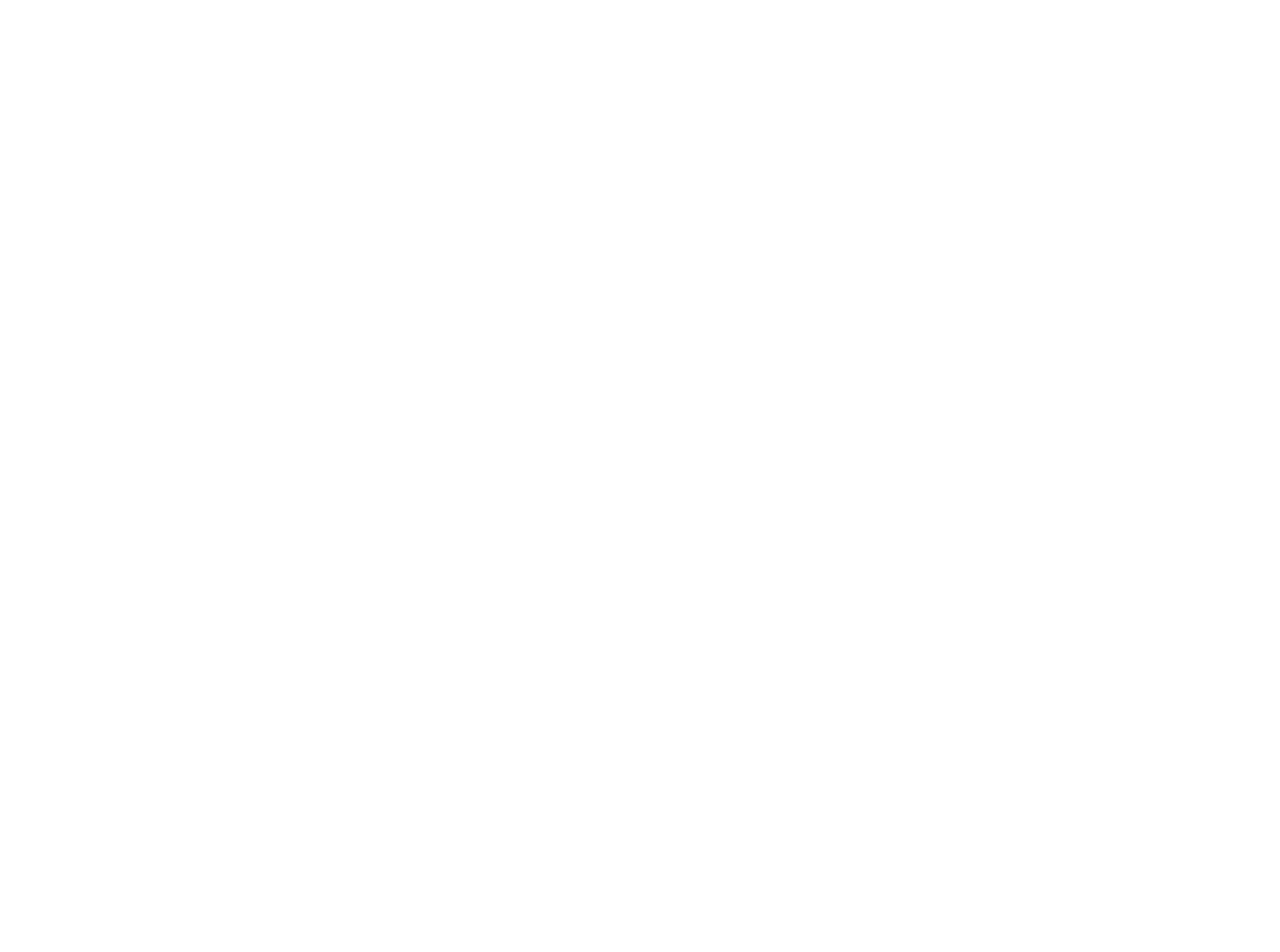
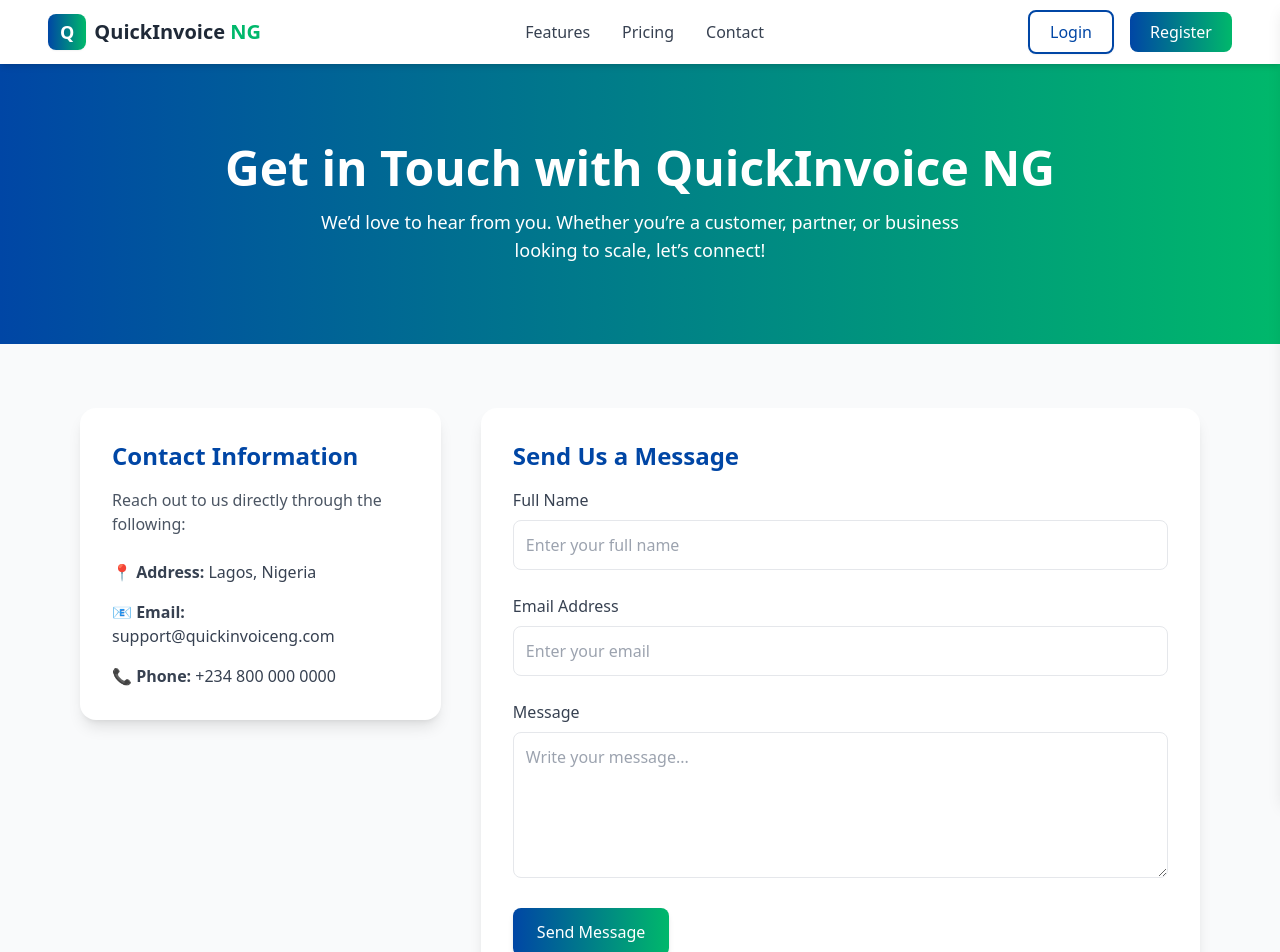
Before and after one commit to Ademolah/QuickInvoiceFrontend, a React (Create React App) app: page /contact in a window 1280 px wide. Before the commit this address had no page. Shown: the top 952 px of the page. Before the commit the page ends 800 px from the top, so only its background shows below. Built offline with nearby package versions, Linux system fonts and the light colour scheme.

Commit message:
contact us

```diff
--- a/src/App.js
+++ b/src/App.js
@@ -17,6 +17,7 @@ import ReceiptDetails from "./pages/ReceiptDetails";
 import Billing from "./pages/Billing";
 import Reports from "./pages/Reports";
 import { Toaster } from "react-hot-toast";
+import Contact from "./pages/Contact";
 
 export default function App() {
   return (
@@ -29,6 +30,7 @@ export default function App() {
           <Route path="/" element={<Landing />} />
           <Route path="/login" element={<Login />} />
           <Route path="/register" element={<Register />} />
+          <Route path="/contact" element={<Contact />}/>
           <Route
             path="/dashboard"
             element={
--- a/src/components/Navbar.jsx
+++ b/src/components/Navbar.jsx
@@ -2,6 +2,7 @@ import React, { useState } from "react";
 import { Link } from "react-router-dom";
 import { motion } from "framer-motion";
 import { Menu, X } from "lucide-react";
+import Contact from "../pages/Contact";
 
 export default function Navbar() {
   const [drawerOpen, setDrawerOpen] = useState(false);
@@ -20,10 +21,14 @@ export default function Navbar() {
           className="flex items-center gap-2"
         >
           <div className="bg-gradient-to-r from-[#0046A5] to-[#00B86B] text-white font-bold text-lg px-3 py-1 rounded-lg shadow-sm">
+            <Link to="/">
             Q
+            </Link>
           </div>
           <h1 className="font-poppins font-bold text-xl text-gray-800">
+            <Link to="/">
             QuickInvoice
+            </Link>
             <span className="text-[#00B86B]"> NG</span>
           </h1>
         </motion.div>
@@ -49,7 +54,7 @@ export default function Navbar() {
             Pricing
           </Link>
           <Link
-            to="/#contact"
+            to="/contact"
             className="text-gray-700 hover:text-[#0046A5] transition-colors duration-200 font-medium"
           >
             Contact
--- /dev/null
+++ b/src/pages/Contact.jsx
@@ -0,0 +1,175 @@
+import React from "react";
+import { motion } from "framer-motion";
+import Navbar from "../components/Navbar";
+import Footer from "../components/Footer";
+import { useState } from 'react';
+import emailjs from '@emailjs/browser';
+import toast from 'react-hot-toast';
+
+export default function Contact() {
+    const [form, setForm] = useState({
+        from_name: '',
+        from_email: '',
+        message: '',
+      });
+
+      const [errors, setErrors] = useState({});
+
+      const handleChange = (e) => {
+        setForm({ ...form, [e.target.name]: e.target.value });
+      };
+
+      const validate = () => {
+        const newErrors = {};
+        if (!form.from_name.trim()) newErrors.from_name = 'Name is required';
+        if (!form.from_email.trim()) {
+          newErrors.from_email = 'Email is required';
+        } else if (!/\S+@\S+\.\S+/.test(form.from_email)) {
+          newErrors.from_email = 'Email is invalid';
+        }
+
+        if (!form.message.trim()) newErrors.message = 'Message is required';
+
+        return newErrors;
+      };
+
+      const sendEmail = (e) => {
+        e.preventDefault();
+        const validationErrors = validate();
+
+        if (Object.keys(validationErrors).length > 0) {
+          setErrors(validationErrors);
+          return;
+        }
+
+        setErrors({});
+
+        toast.promise(
+          emailjs.send(
+            'service_5xchz5i',
+            'template_gehipuf',
+            form,
+            '5rER37I1dsORgSj8n'
+          ),
+          {
+            loading: 'Sending...',
+            success: 'Message sent successfully!',
+            error: 'Failed to send message. Try again later.',
+          }
+        ).then(() => {
+          setForm({
+            from_name: '',
+            from_email: '',
+            message: '',
+          });
+        });
+      };
+
+  return (
+
+    <div className="bg-gray-50 min-h-screen flex flex-col">
+        <Navbar/>
+      {/* Hero Section */}
+      <section className="bg-gradient-to-r from-[#0046A5] to-[#00B86B] text-white py-20 text-center">
+        <motion.h1
+          initial={{ opacity: 0, y: -30 }}
+          animate={{ opacity: 1, y: 0 }}
+          transition={{ duration: 0.6 }}
+          className="text-4xl md:text-5xl font-bold font-poppins"
+        >
+          Get in Touch with QuickInvoice NG
+        </motion.h1>
+        <p className="mt-4 text-lg max-w-2xl mx-auto font-inter">
+          We’d love to hear from you. Whether you’re a customer, partner, or
+          business looking to scale, let’s connect!
+        </p>
+      </section>
+
+      {/* Contact Content */}
+      <section className="flex flex-col md:flex-row justify-center items-start gap-10 py-16 px-6 md:px-20">
+        {/* Left: Contact Info */}
+        <div className="w-full md:w-1/3 bg-white rounded-2xl shadow-lg p-8">
+          <h2 className="text-2xl font-semibold font-poppins text-[#0046A5] mb-4">
+            Contact Information
+          </h2>
+          <p className="text-gray-600 mb-6">
+            Reach out to us directly through the following:
+          </p>
+          <div className="space-y-4 text-gray-700">
+            <p>
+              <span className="font-semibold">📍 Address:</span> Lagos, Nigeria
+            </p>
+            <p>
+              <span className="font-semibold">📧 Email:</span>{" "}
+              support@quickinvoiceng.com
+            </p>
+            <p>
+              <span className="font-semibold">📞 Phone:</span> +234 800 000 0000
+            </p>
+          </div>
+        </div>
+
+        {/* Right: Contact Form */}
+        <div className="w-full md:w-2/3 bg-white rounded-2xl shadow-lg p-8">
+          <h2 className="text-2xl font-semibold font-poppins text-[#0046A5] mb-4">
+            Send Us a Message
+          </h2>
+          <form onSubmit={sendEmail} className="space-y-6">
+            <div>
+              <label className="block text-gray-700 font-medium mb-2">
+                Full Name
+              </label>
+              <input
+                type="text"
+                name="from_name"
+                value={form.from_name}
+                onChange={handleChange}
+                placeholder="Enter your full name"
+                className="w-full p-3 border rounded-lg focus:outline-none focus:ring-2 focus:ring-[#0046A5]"
+              />
+              {errors.from_name && <p className="text-red-500 text-sm mt-1">{errors.from_name}</p>}
+            </div>
+
+            <div>
+              <label className="block text-gray-700 font-medium mb-2">
+                Email Address
+              </label>
+              <input
+                type="email"
+                name="from_email"
+                value={form.from_email}
+                onChange={handleChange}
+                placeholder="Enter your email"
+                className="w-full p-3 border rounded-lg focus:outline-none focus:ring-2 focus:ring-[#00B86B]"
+              />
+              {errors.from_email && <p className="text-red-500 text-sm mt-1">{errors.from_email}</p>}
+            </div>
+
+            <div>
+              <label className="block text-gray-700 font-medium mb-2">
+                Message
+              </label>
+              <textarea
+                name="message"
+                value={form.message}
+                onChange={handleChange}
+                rows="5"
+                placeholder="Write your message..."
+                className="w-full p-3 border rounded-lg focus:outline-none focus:ring-2 focus:ring-[#0046A5]"
+              ></textarea>
+              {errors.message && <p className="text-red-500 text-sm mt-1">{errors.message}</p>}
+            </div>
+
+            <button
+              type="submit"
+              className="bg-gradient-to-r from-[#0046A5] to-[#00B86B] text-white px-6 py-3 rounded-lg shadow-md hover:opacity-90 transition w-full md:w-auto"
+            >
+              Send Message
+            </button>
+          </form>
+        </div>
+      </section>
+      <Footer/>
+    </div>
+  );
+}
```
